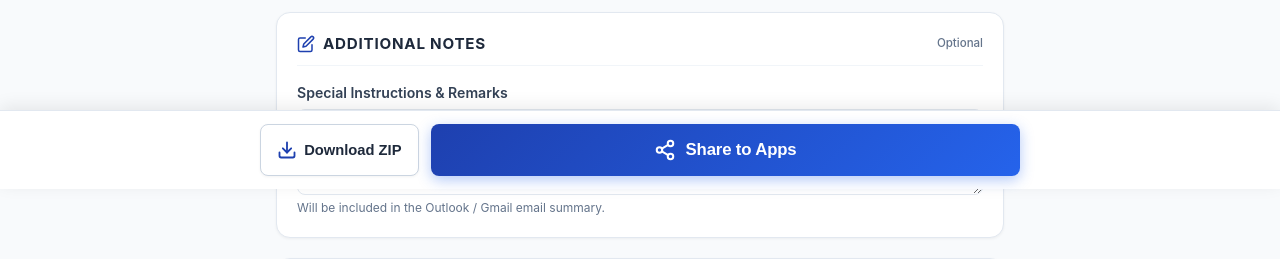
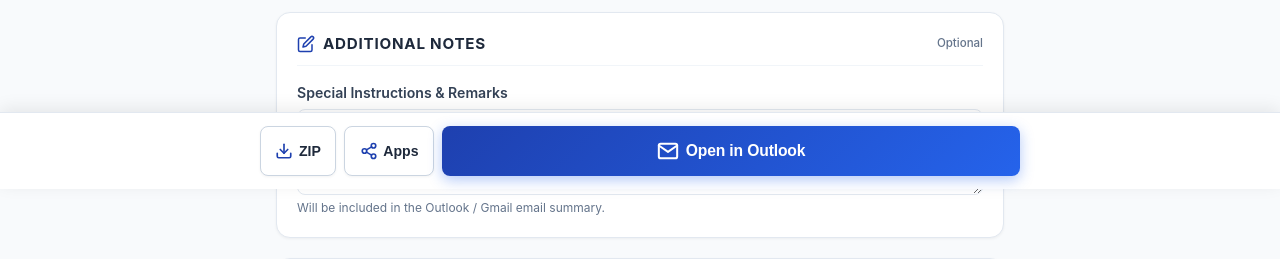
Before and after one commit to QIW-Detailing/QIW-FIELD-DIMS-DISPATCHER, a Flask app: page / in a window 1280 px wide. Shown: the part 611-870 px from the top of the page. Run offline with Flask 3, Linux system fonts and the light colour scheme; some libraries are stand-ins or nearby versions.

Commit message:
Directly populate Outlook with Subject & Summary, package all files into ZIP with cache busters

```diff
--- a/static/css/style.css
+++ b/static/css/style.css
@@ -588,26 +588,28 @@ textarea.is-invalid {
   max-width: 760px;
   margin: 0 auto;
   display: flex;
-  gap: 0.75rem;
+  gap: 0.5rem;
+  align-items: center;
 }
 
 .btn-secondary-action {
   background: #ffffff;
   border: 1.5px solid #cbd5e1;
   color: #1e293b;
-  padding: 0.95rem 1rem;
+  padding: 0.85rem 0.9rem;
   border-radius: var(--radius-sm);
-  font-size: 0.92rem;
+  font-size: 0.88rem;
   font-weight: 700;
   display: inline-flex;
   align-items: center;
   justify-content: center;
-  gap: 0.45rem;
+  gap: 0.35rem;
   cursor: pointer;
   transition: all 0.15s;
-  min-height: 52px;
+  min-height: 50px;
   white-space: nowrap;
   box-shadow: var(--shadow-sm);
+  flex-shrink: 0;
 }
 
 .btn-secondary-action:active {
@@ -616,8 +618,8 @@ textarea.is-invalid {
 }
 
 .btn-secondary-action svg {
-  width: 20px;
-  height: 20px;
+  width: 18px;
+  height: 18px;
   stroke: #1e40af;
 }
 
@@ -626,19 +628,20 @@ textarea.is-invalid {
   background: linear-gradient(135deg, #1e40af 0%, #2563eb 100%);
   color: #ffffff;
   border: none;
-  padding: 0.95rem 1.25rem;
+  padding: 0.85rem 1rem;
   border-radius: var(--radius-sm);
-  font-size: 1.05rem;
+  font-size: 0.98rem;
   font-weight: 700;
   letter-spacing: -0.01em;
   display: flex;
   align-items: center;
   justify-content: center;
-  gap: 0.6rem;
+  gap: 0.45rem;
   cursor: pointer;
   box-shadow: 0 4px 14px rgba(37, 99, 235, 0.35);
   transition: all 0.2s ease;
-  min-height: 52px; /* Touch target */
+  min-height: 50px;
+  white-space: nowrap;
 }
 
 .btn-primary-action:active {
--- a/static/js/app.js
+++ b/static/js/app.js
@@ -125,6 +125,11 @@ function initEventListeners() {
   const btnShareEmail = document.getElementById('btnShareEmail');
   if (btnShareEmail) {
     btnShareEmail.addEventListener('click', handleShareProcess);
+  }
+
+  const btnShareNativeApps = document.getElementById('btnShareNativeApps');
+  if (btnShareNativeApps) {
+    btnShareNativeApps.addEventListener('click', handleShareNativeApps);
   }
 
   const btnBottomDownloadZip = document.getElementById('btnBottomDownloadZip');
@@ -385,8 +390,11 @@ async function ensureZipGenerated(jobName, category, dateSent, shipDate, notes)
 }
 
 /**
- * Handle "Share to Apps" button click
- * Instantly triggers native mobile/tablet share sheet with the ZIP file
+ * Handle "Open in Outlook" button click
+ * 1. Instantly packages all files into the ZIP archive (<Job> - <Category>.zip)
+ * 2. Downloads the ZIP archive directly to the phone
+ * 3. Immediately opens Outlook with Subject & Summary pre-filled
+ * 4. User simply taps the paperclip icon in Outlook to attach the downloaded ZIP
  */
 async function handleShareProcess() {
   if (!validateForm()) {
@@ -404,36 +412,49 @@ async function handleShareProcess() {
   currentSummaryHtml = buildHtmlSummary(jobName, category, dateSent, shipDate, notes);
   const shareTitle = `Field Dims: ${jobName} - ${category}`;
 
-  // 1. Instantly package all photos, PDFs, and notes into the ZIP file
-  const zipBlob = await ensureZipGenerated(jobName, category, dateSent, shipDate, notes);
+  // 1. Instantly package all photos & files into ZIP container (<Job> - <Category>.zip)
+  await ensureZipGenerated(jobName, category, dateSent, shipDate, notes);
 
-  const zipFile = new File([zipBlob], currentZipFilename, {
-    type: 'application/zip',
-    lastModified: Date.now()
-  });
+  // 2. Download the ZIP file to phone
+  downloadZipArchive();
 
-  // 2. Share the ZIP file directly to apps (Outlook, Gmail, etc.)
+  // 3. Copy summary to clipboard as backup
+  try {
+    if (navigator.clipboard) {
+      await navigator.clipboard.writeText(currentSummaryText);
+    }
+  } catch (e) {}
+
+  // 4. Open Outlook immediately with Subject and Summary filled!
+  const mailtoUrl = `mailto:?subject=${encodeURIComponent(shareTitle)}&body=${encodeURIComponent(currentSummaryText)}`;
+  window.location.href = mailtoUrl;
+
+  showToast(`✅ Summary in Outlook! Tap 📎 in Outlook to attach "${currentZipFilename}".`);
+}
+
+/**
+ * Handle "Apps" button click (Teams, WhatsApp, Quick Share, etc.)
+ */
+async function handleShareNativeApps() {
+  if (!validateForm()) {
+    showToast('⚠️ Please fill in all required fields marked with *');
+    return;
+  }
+
+  const jobName = document.getElementById('jobName').value.trim();
+  const category = document.getElementById('category').value.trim();
+  const dateSent = document.getElementById('dateSent').value.trim();
+  const shipDate = document.getElementById('shipDate').value.trim();
+  const notes = document.getElementById('notes').value.trim();
+
+  currentSummaryText = buildTextSummary(jobName, category, dateSent, shipDate, notes);
+  const shareTitle = `Field Dims: ${jobName} - ${category}`;
+
+  // Ensure ZIP is downloaded
+  await ensureZipGenerated(jobName, category, dateSent, shipDate, notes);
+  downloadZipArchive();
+
   if (navigator.share) {
-    // Attempt 1: Attach ZIP file directly via Web Share API
-    if (navigator.canShare && navigator.canShare({ files: [zipFile] })) {
-      try {
-        await navigator.share({
-          title: shareTitle,
-          text: currentSummaryText,
-          files: [zipFile]
-        });
-        return;
-      } catch (err) {
-        if (err.name === 'AbortError') return; // User dismissed share sheet
-        console.warn('Direct zip share rejected by browser:', err);
-      }
-    }
-
-    // Attempt 2: If browser blocks web pages from attaching .zip files directly:
-    // Download the ZIP file to phone, notify user to tap 📎 in Outlook, and open the app chooser!
-    downloadZipArchive();
-    showToast(`📥 "${currentZipFilename}" saved! In Outlook, tap 📎 to attach it.`);
-
     try {
       await navigator.share({
         title: shareTitle,
@@ -442,11 +463,10 @@ async function handleShareProcess() {
       return;
     } catch (err) {
       if (err.name === 'AbortError') return;
-      console.warn('Text share failed:', err);
+      console.warn('Native share dismissed:', err);
     }
   }
 
-  // Desktop only: show modal if browser lacks navigator.share
   openExportModal();
 }
 
--- a/templates/index.html
+++ b/templates/index.html
@@ -6,7 +6,7 @@
   <meta name="apple-mobile-web-app-capable" content="yes">
   <meta name="apple-mobile-web-app-status-bar-style" content="default">
   <title>QIW- Field dimention dispatcher</title>
-  <link rel="stylesheet" href="{{ url_for('static', filename='css/style.css') }}">
+  <link rel="stylesheet" href="{{ url_for('static', filename='css/style.css') }}?v=20260903_v4">
 </head>
 <body>
 
@@ -193,15 +193,15 @@
   <!-- Sticky Bottom Bar for Mobile & Tablet -->
   <aside class="sticky-bottom-bar">
     <div class="bottom-bar-container">
-      <button type="button" class="btn-secondary-action" id="btnBottomDownloadZip" title="Download ZIP file directly">
+      <button type="button" class="btn-secondary-action" id="btnBottomDownloadZip" title="Download ZIP archive">
         <svg viewBox="0 0 24 24" fill="none" stroke="currentColor" stroke-width="2.2" stroke-linecap="round" stroke-linejoin="round">
           <path d="M21 15v4a2 2 0 0 1-2 2H5a2 2 0 0 1-2-2v-4"></path>
           <polyline points="7 10 12 15 17 10"></polyline>
           <line x1="12" y1="15" x2="12" y2="3"></line>
         </svg>
-        Download ZIP
+        ZIP
       </button>
-      <button type="button" class="btn-primary-action" id="btnShareEmail">
+      <button type="button" class="btn-secondary-action" id="btnShareNativeApps" title="Share via Teams, WhatsApp, etc.">
         <svg viewBox="0 0 24 24" fill="none" stroke="currentColor" stroke-width="2.2" stroke-linecap="round" stroke-linejoin="round">
           <circle cx="18" cy="5" r="3"></circle>
           <circle cx="6" cy="12" r="3"></circle>
@@ -209,7 +209,14 @@
           <line x1="8.59" y1="13.51" x2="15.42" y2="17.49"></line>
           <line x1="15.41" y1="6.51" x2="8.59" y2="10.49"></line>
         </svg>
-        Share to Apps
+        Apps
+      </button>
+      <button type="button" class="btn-primary-action" id="btnShareEmail" title="Open Outlook with Summary & Download ZIP">
+        <svg viewBox="0 0 24 24" fill="none" stroke="currentColor" stroke-width="2.2" stroke-linecap="round" stroke-linejoin="round">
+          <path d="M4 4h16c1.1 0 2 .9 2 2v12c0 1.1-.9 2-2 2H4c-1.1 0-2-.9-2-2V6c0-1.1.9-2 2-2z"></path>
+          <polyline points="22,6 12,13 2,6"></polyline>
+        </svg>
+        Open in Outlook
       </button>
     </div>
   </aside>
@@ -403,6 +410,6 @@
   <!-- Offline Vendored JSZip -->
   <script src="{{ url_for('static', filename='js/jszip.min.js') }}"></script>
   <!-- Application Logic -->
-  <script src="{{ url_for('static', filename='js/app.js') }}"></script>
+  <script src="{{ url_for('static', filename='js/app.js') }}?v=20260903_v4"></script>
 </body>
 </html>
```
Also changed, not shown: index.html (+13 -6 lines).
